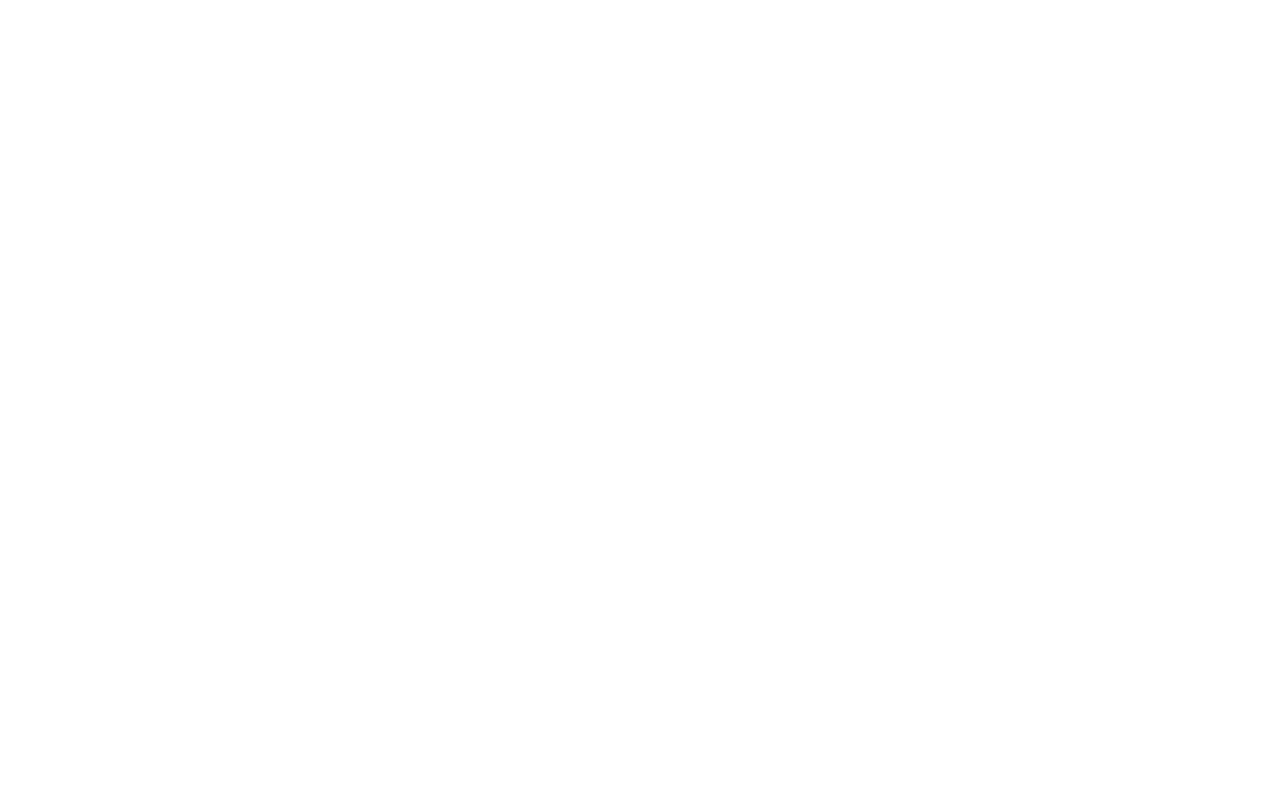
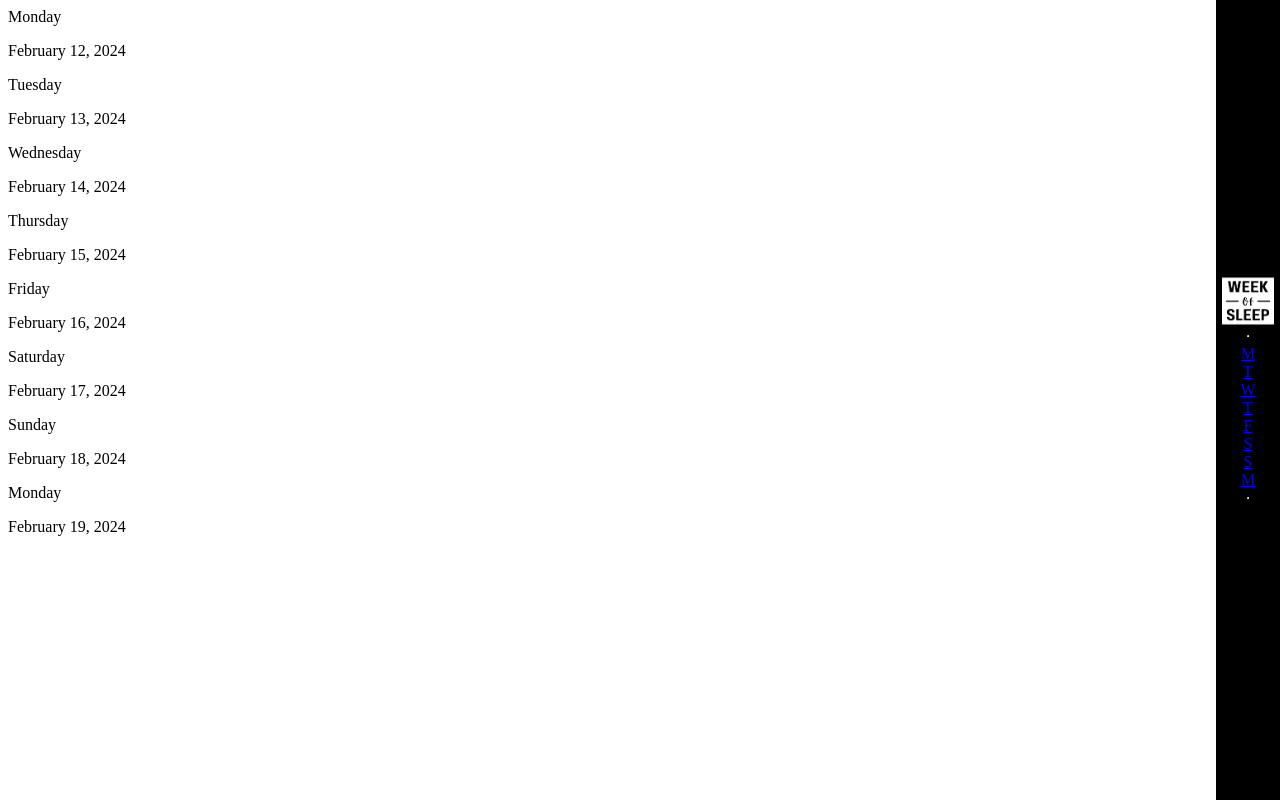
Before and after one commit to Proking73/Week-Of-Sleep, a plain HTML site: page index.html in a window 1280 px wide. Drawn offline with Linux system fonts and the light colour scheme.

Commit message:
Fonts and basic layout

```diff
--- a/index.html
+++ b/index.html
@@ -4,9 +4,75 @@
     <meta charset="UTF-8">
     <meta name="viewport" content="width=device-width, initial-scale=1.0">
     <!-- Do meta stuff here -->
+    <link rel="stylesheet" href="variables.css">
+    <link rel="stylesheet" href="styles.css">
+    <script src="script.js" defer></script>
     <title>Week Of Sleep</title>
 </head>
 <body>
+    <main>
+        <section class="day-1" id="Monday">
+            <header class="dayOfTheWeek">Monday</header>
+            <p class="date">February 12, 2024</p>
+            <p class="howItWent"></p>
+        </section>
 
+        <section class="day-2" id="Tuesday">
+            <header class="dayOfTheWeek">Tuesday</header>
+            <p class="date">February 13, 2024</p>
+            <p class="howItWent"></p>
+        </section>
+
+        <section class="day-3" id="Wednesday">
+            <header class="dayOfTheWeek">Wednesday</header>
+            <p class="date">February 14, 2024</p>
+            <p class="howItWent"></p>
+        </section>
+
+        <section class="day-4" id="Thursday">
+            <header class="dayOfTheWeek">Thursday</header>
+            <p class="date">February 15, 2024</p>
+            <p class="howItWent"></p>
+        </section>
+
+        <section class="day-5" id="Friday">
+            <header class="dayOfTheWeek">Friday</header>
+            <p class="date">February 16, 2024</p>
+            <p class="howItWent"></p>
+        </section>
+
+        <section class="day-6" id="Saturday">
+            <header class="dayOfTheWeek">Saturday</header>
+            <p class="date">February 17, 2024</p>
+            <p class="howItWent"></p>
+        </section>
+
+        <section class="day-7" id="Sunday">
+            <header class="dayOfTheWeek">Sunday</header>
+            <p class="date">February 18, 2024</p>
+            <p class="howItWent"></p>
+        </section>
+
+        <section class="day-8" id="Monday2">
+            <header class="dayOfTheWeek">Monday</header>
+            <p class="date">February 19, 2024</p>
+            <p class="howItWent"></p>
+        </section>
+    </main>
+
+    <nav>
+        <img src="/images/WhiteBG.png" alt="Week Of Sleep logo black" class="logo">
+        <hr>
+        <a href="#Monday" class="letterDayOfTheWeek">M</a>
+        <a href="#Tuesday" class="letterDayOfTheWeek">T</a>
+        <a href="#Wednesday" class="letterDayOfTheWeek">W</a>
+        <a href="#Thursday" class="letterDayOfTheWeek">T</a>
+        <a href="#Friday" class="letterDayOfTheWeek">F</a>
+        <a href="#Saturday" class="letterDayOfTheWeek">S</a>
+        <a href="#Sunday" class="letterDayOfTheWeek">S</a>
+        <a href="#Monday2" class="letterDayOfTheWeek">M</a>
+        <hr>
+        <div class="extras">+</div>
+    </nav>
 </body>
 </html>
--- a/script.js
+++ b/script.js
@@ -0,0 +1,22 @@
+let theme = "dark";
+// Make theme the state of the button switch (see left of drawings page)
+const variables = document.querySelector(":root");
+const logo = document.querySelector(".logo");
+
+if (theme == "light") {
+    variables.style.setProperty('--lightMode', 'black');
+    variables.style.setProperty('--darkMode', 'white');
+    // variables.style.setProperty('--fontWeight', '600'); CHANGE THIS VALUE INTO SOMETHING
+    logo.src = "/images/WhiteBG.png";
+    console.log("lightmode");
+} else if (theme == "dark") {
+    variables.style.setProperty('--lightMode', 'white');
+    variables.style.setProperty('--darkMode', 'black');
+    // variables.style.setProperty('--fontWeight', '600'); CHANGE THIS VALUE INTO SOMETHING
+    logo.src == "/images/BlackBG.png";
+    console.log("darkmode");
+} else {
+    variables.style.setProperty('--lightMode', 'black');
+    variables.style.setProperty('--darkMode', 'white');
+    console.log("lightmode(else)");
+}
--- a/styles.css
+++ b/styles.css
@@ -1,6 +1,54 @@
+@import url('https://fonts.googleapis.com/css2?family=Titillium+Web:ital,wght@0,200;0,300;0,400;0,600;0,700;0,900;1,200;1,300;1,400;1,600;1,700&display=swap')
 /* Make Inverted color style */
 * {
     margin: 0;
     padding: 0;
     box-sizing: border-box;
 }
+html, body {
+    height: 100%;
+    scroll-behavior: smooth;
+}
+body {
+    font-family: 'Titillium Web,' Arial, Helvetica, sans-serif;
+    font-family: 'Titillium Web,' Arial, Helvetica, sans-serif;
+    font-family: 'Titillium Web,' Arial, Helvetica, sans-serif;
+    font-family: 'Titillium Web,' Arial, Helvetica, sans-serif;
+    font-family: 'Titillium Web,' Arial, Helvetica, sans-serif;
+    font-family: 'Titillium Web,' Arial, Helvetica, sans-serif;
+    font-family: 'Titillium Web,' Arial, Helvetica, sans-serif;
+    font-family: 'Titillium Web,' Arial, Helvetica, sans-serif;
+    font-family: 'Titillium Web,' Arial, Helvetica, sans-serif;
+    font-family: 'Titillium Web,' Arial, Helvetica, sans-serif;
+    font-family: 'Titillium Web,' Arial, Helvetica, sans-serif;
+    font-family: 'Titillium Web,' Arial, Helvetica, sans-serif;
+    font-family: 'Titillium Web,' Arial, Helvetica, sans-serif;
+    font-family: 'Titillium Web,' Arial, Helvetica, sans-serif;
+/* fix fonts */
+}
+
+main {
+    width: calc(100% - var(--navWidth));
+    overflow-y: scroll;
+    height: 100%;
+    /* Make custom scrollbar */
+}
+
+nav {
+    width: var(--navWidth);
+    height: 100%;
+
+    position: absolute;
+    right: 0;
+    top: 0;
+
+    background-color: var(--darkMode);
+
+    display: flex;
+    align-items: center;
+    justify-content: center;
+    flex-direction: column;
+}
+nav > .logo {
+    width: 80%;
+}
--- /dev/null
+++ b/variables.css
@@ -0,0 +1,11 @@
+:root {
+    --lightMode: black;
+    --darkMode: white;
+    --fontWeight: 500;
+    /* Thinner font,
+    White,
+    Inverted Logo,
+    Favicon */
+    --navWidth: 5%;
+    /* Make nav transition to top  when media is under 1100px/950px and for smaller heights, make selectable dropside menus for side navbar*/
+}
```
Also changed, not shown: images/BlackBG.png (added), images/WhiteBG.png (added).
